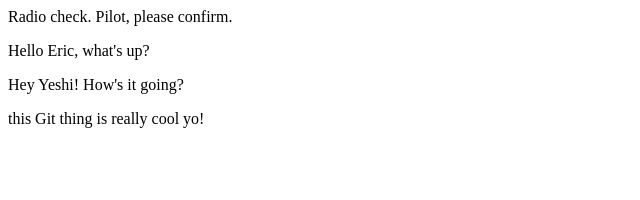
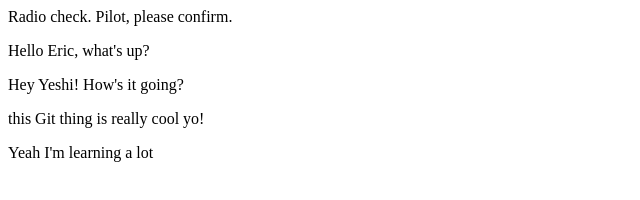
Before and after one commit to EricNguyen-B/communication-log, a plain HTML site: page index.html in a window 1280 px wide. Shown: the whole page, without its empty margins (0-640 px from the left). Drawn offline with Linux system fonts and the light colour scheme.

Commit message:
git is super cool

```diff
--- a/index.html
+++ b/index.html
@@ -4,5 +4,6 @@
       <p>Hello Eric, what's up?</p>
       <p>Hey Yeshi! How's it going?</p>
       <p>this Git thing is really cool yo!</p>
+      <p>Yeah I'm learning a lot</p>
    </body>
 </html>
```
